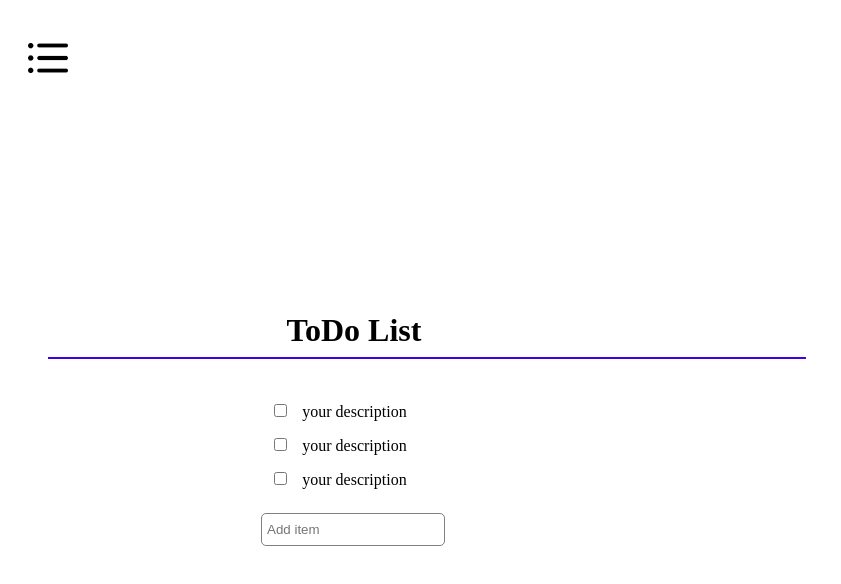
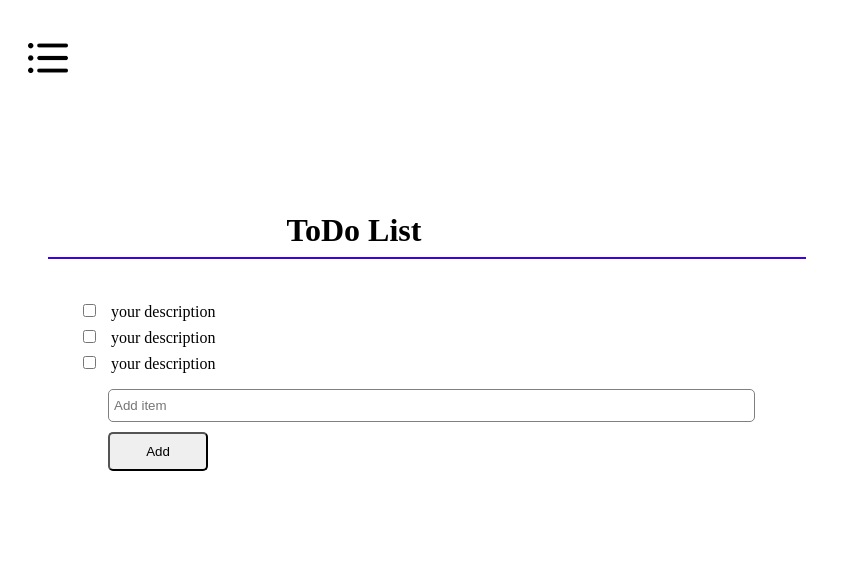
Before and after one commit to blakewdesigns/react-project, a React (Create React App) app: page / in a window 1280 px wide. Shown: the top 584 px of the page, without its empty margins (0-841 px from the left). Built offline with nearby package versions, Linux system fonts and the light colour scheme.

Commit message:
Updated React

```diff
--- a/src/App.css
+++ b/src/App.css
@@ -14,7 +14,7 @@
 
 #listHeader {
   max-width: 50%;
-  margin-top: 200px;
+  margin-top: 100px;
   padding-left: 30px;
   margin-bottom: 8px;
 }
@@ -34,24 +34,26 @@
 }
 
 .listItems {
-  max-width: 50%;
+  max-width: 100%;
   display: flex;
   flex-direction: column;
   flex-wrap: wrap;
   justify-content: left;
-  align-items: center;
+  align-items: left;
   padding: 0px;
   margin-left: 0px;
 }
 
 #item {
-  padding: 8px 0px;
+  padding: 8px 0px 0px 50px;;
   margin-left: 10px;
+  text-align: left;
 }
 
 #textInput{
+  width: 50%;
   padding: 8px 0px 8px 5px;
-  margin-left: 50px;
+  margin-left: 100px;
   border-radius: 5px;
   border: solid 1px grey;
 }
@@ -64,3 +66,11 @@
 #checks{
   margin: 0px 15px;
 }
+
+#btn {
+  padding: 10px;
+  width: 100px;
+  border-radius: 5px;
+  margin-left: 100px;
+  margin-top: 10px;
+}
--- a/src/App.js
+++ b/src/App.js
@@ -2,25 +2,40 @@ import React from 'react';
 import './App.css';
 import img from './images/list.png'
 
-let todos = [
+class App extends React.Component {
+
+  state = {
+    todos: [
     {
-  id: 1,
       description: "your description",
       completed: false
     },
     {
-  id: 2,
       description: "your description",
       completed: false
     },
     {
-  id: 3,
       description: "your description",
       completed: false
     }
-]
+    ],
+  newTodoDesc: ''
+}
 
-function App() {
+newTodo = e => {
+  this.setState ({newTodoDesc: e.target.value})
+}
+
+addTodo = e => {
+  let todos = this.state.todos
+  todos.push({
+    description: this.state.newTodoDesc,
+    completed: false
+  })
+  this.setState({todos: todos, newTodoDesc: ''})
+}
+
+render() {
   return (
     <div className="App">
       <img src={img} alt="img" id="menuIcon"/>
@@ -30,8 +45,8 @@ function App() {
         </div>
         <div className="list">
           <ul className="listItems">
-            {todos.map(todo => (
-              <li key={todos.id} id="item">
+            {this.state.todos.map((todo, index) => (
+              <li key={index} id="item">
                 <input type="checkbox" id="checks" defaultChecked={todo.completed}/>
                 {todo.description}
             </li>
@@ -39,12 +54,18 @@ function App() {
             }
           </ul>
           <ul className="listItems">
-            <input type="text" id="textInput" placeholder="Add item"></input>
+            <input type="text" id="textInput" placeholder="Add item"
+            value={this.state.newTodoDesc}
+            onChange={this.newTodo}
+            onKeyDown={(e) => e.key ==='Enter' ? this.addTodo(): ''}></input>
+            <button id="btn"
+            onClick={this.addTodo}
+            >Add</button>
           </ul>
         </div>
       </div>
     </div>
   );
 }
-
+}
 export default App;
```
Lines whose indentation alone changed are shown as unchanged.
